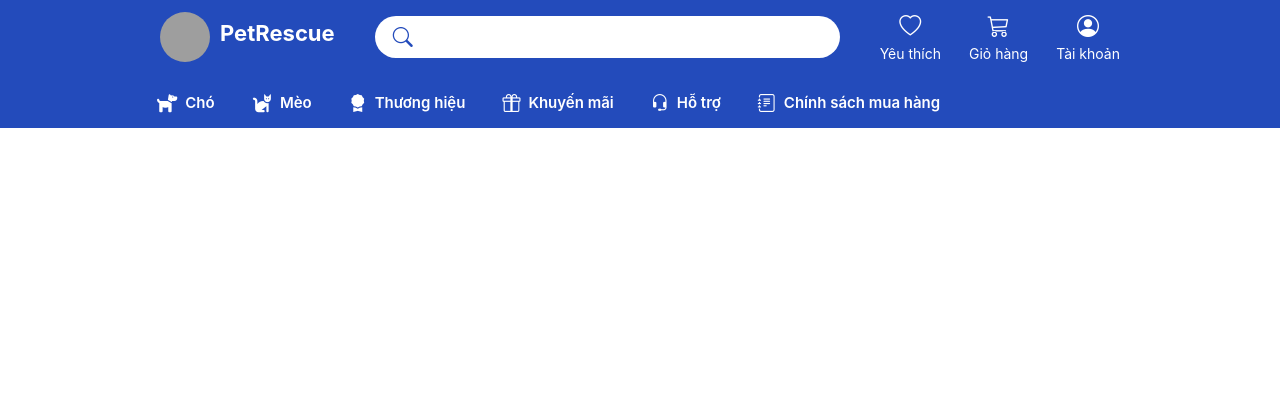
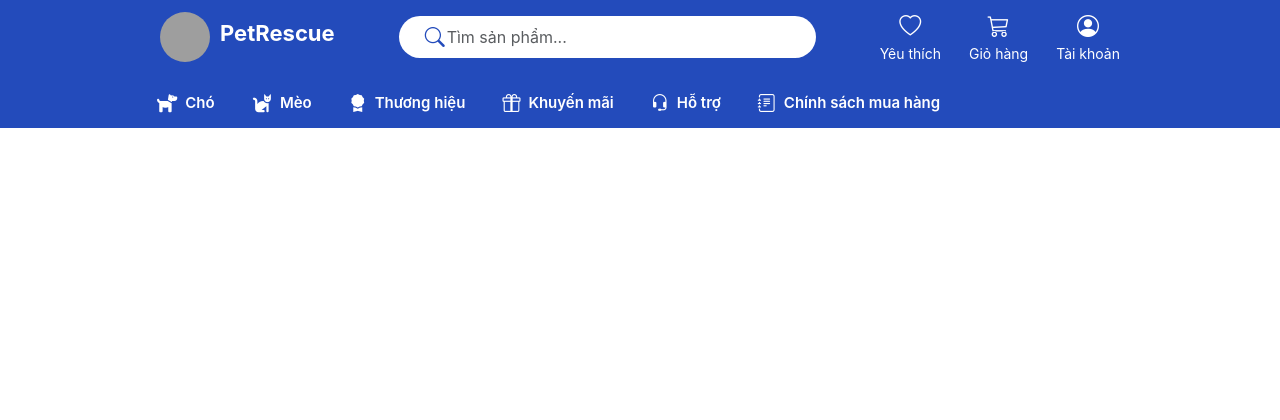
Before and after one commit to Truc350/PetRescue, a Django app: template petHealth/my_app/templates/frontend/header.html in a window 1280 px wide. Shown: the top 420 px of the page. Run offline with Django 5.2, Linux system fonts and the light colour scheme; the template is opened without the code that fills it, so the values that code supplies are empty; grey boxes are pictures that could not be loaded.

Commit message:
chức năng tìm kiếm theo từ khóa

```diff
--- a/petHealth/my_app/templates/frontend/header.html
+++ b/petHealth/my_app/templates/frontend/header.html
@@ -32,15 +32,31 @@
             </a>
 
             <!-- THANH TÌM KIẾM -->
-            <div class="search-bar position-relative">
+            <div class="search-container flex-grow-1 mx-4">
+                <form action="{% url 'search' %}" method="get" class="w-100">
+                    <div class="search-bar position-relative w-100">
+                        <button type="submit"
+                                class="btn position-absolute top-50 start-0 translate-middle-y ms-2 border-0 bg-transparent">
                             <i class="bi bi-search"></i>
+                        </button>
 
-                <input id="searchInput" type="text" autocomplete="off">
+                        <!--                <input id="searchInput" type="text" autocomplete="off">-->
+                        <input
+                                id="searchInput"
+                                class="form-control ps-5"
+                                type="text"
+                                name="q"
+                                autocomplete="off"
+                                placeholder="Tìm sản phẩm..."
+                                value="{{ keyword|default:'' }}"
+                        >
 
                         <!-- Danh sách gợi ý xổ xuống -->
                         <ul id="suggestList" class="list-group position-absolute w-100 shadow-sm"
                             style="top: 100%; left: 0; z-index: 1000; display: none;">
                         </ul>
+                    </div>
+                </form>
             </div>
 
 
@@ -111,11 +127,12 @@
                     </div>
 
                     <div class="dropdown-column">
-                        <a href="{% url 'category-detail' 'cham-soc-sc-kho-cho-meo' %}"> <h4>Chăm Sóc Sức Khỏe Cho Mèo</h4></a>
+                        <a href="{% url 'category-detail' 'cham-soc-sc-kho-cho-meo' %}"><h4>Chăm Sóc Sức Khỏe Cho
+                            Mèo</h4></a>
                     </div>
 
                     <div class="dropdown-column">
-                        <a href="{% url 'category-detail' 'v-sinh-cho-meo' %}"> <h4>Vệ Sinh Cho Mèo</h4></a>
+                        <a href="{% url 'category-detail' 'v-sinh-cho-meo' %}"><h4>Vệ Sinh Cho Mèo</h4></a>
                     </div>
 
                 </div>
@@ -218,8 +235,20 @@
 <script>
     window.onload = function () {
         const height = document.body.scrollHeight;
-        parent.postMessage({ type: "header-height", height }, "*");
+        parent.postMessage({type: "header-height", height}, "*");
     };
+</script>
+
+
+<script>
+    document.addEventListener("DOMContentLoaded", function () {
+        const icon = document.getElementById("searchIcon");
+        if (icon) {
+            icon.addEventListener("click", function () {
+                this.closest("form").submit();
+            });
+        }
+    });
 </script>
 
 
```
Lines whose indentation alone changed are shown as unchanged.
